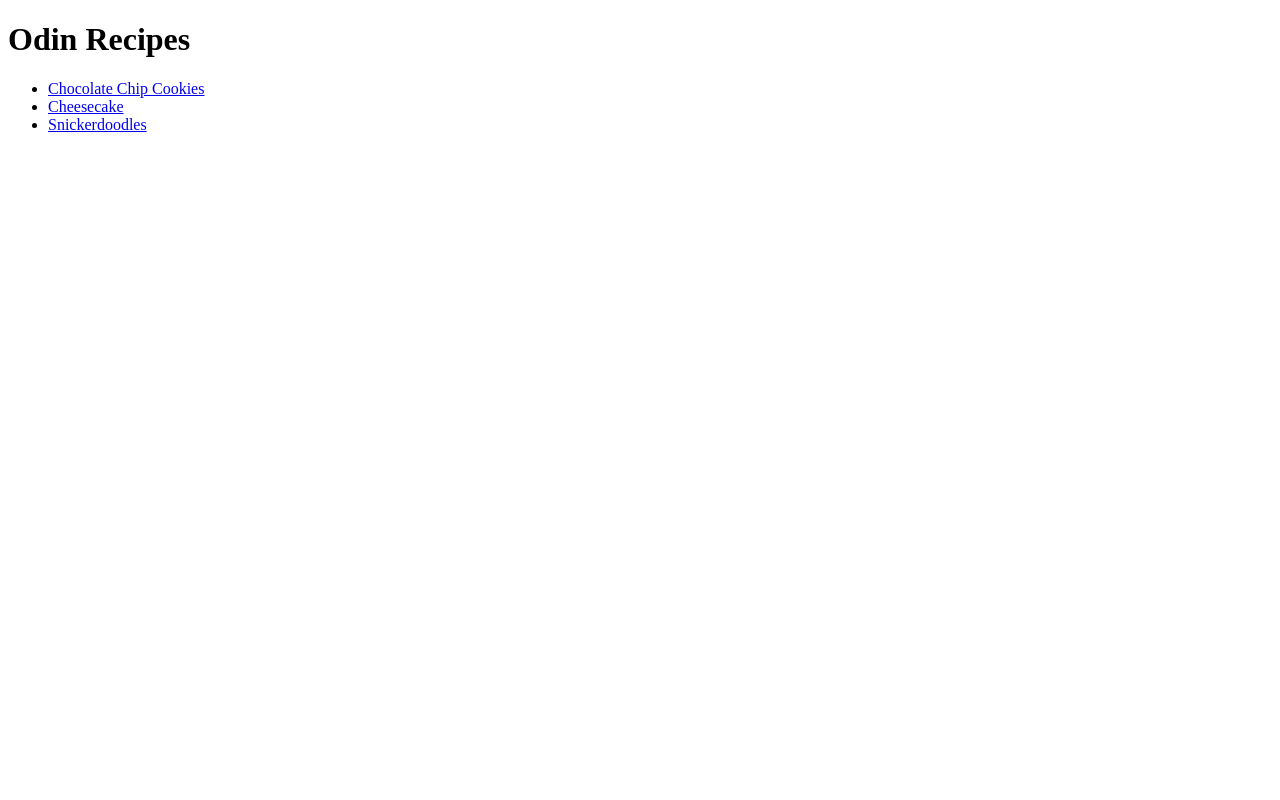
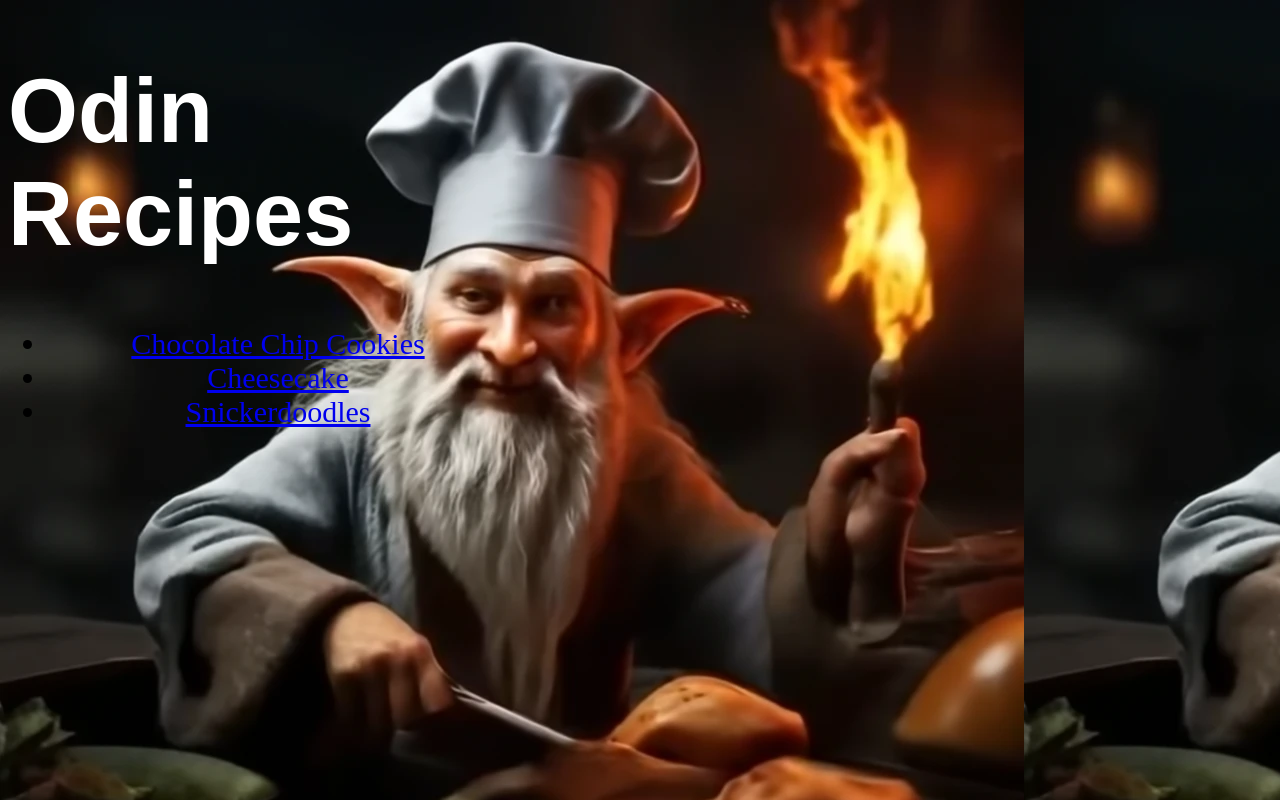
Before and after one commit to destineybshaw/recipes, a plain HTML site: page index.html in a window 1280 px wide. Drawn offline with Linux system fonts and the light colour scheme.

Commit message:
CSS 5 Finished

```diff
--- a/index.html
+++ b/index.html
@@ -4,9 +4,10 @@
     <meta charset="UTF-8">
     <meta name="viewport" content="width=device-width, initial-scale=1.0">
     <title>Document</title>
+    <link rel="stylesheet" href="styles.css">
 </head>
-<body>
-    <h1>Odin Recipes</h1>
+<body class = "body home">
+    <h1 class = "title">Odin Recipes</h1>
 
     <ul>
         <li><a href="recipes/chocolate-chip-cookies.html">Chocolate Chip Cookies</a></li>
@@ -14,5 +15,6 @@
         <li><a href="recipes/snickerdoodles.html">Snickerdoodles</a></li>
     </ul>
 
+
 </body>
 </html>
--- /dev/null
+++ b/styles.css
@@ -0,0 +1,16 @@
+.title{
+ font-family: fantasy;
+ color: white;
+ font-size: 90px;
+}
+
+.body.home{
+    width: 500px;
+    height: auto;
+    background-image: url(odin_cooking.webp);
+}
+
+ul li {
+    font-size: 30px;
+    text-align: center;
+}
```
Also changed, not shown: recipes/cheesecake.html (+3 -2 lines), recipes/chocolate-chip-cookies.html (+3 -2 lines), recipes/recipes.css (added, +22 -0 lines), recipes/snickerdoodles.html (+3 -2 lines), joyful-cooking-moment-old.webp (added), odin_cooking.webp (added).
